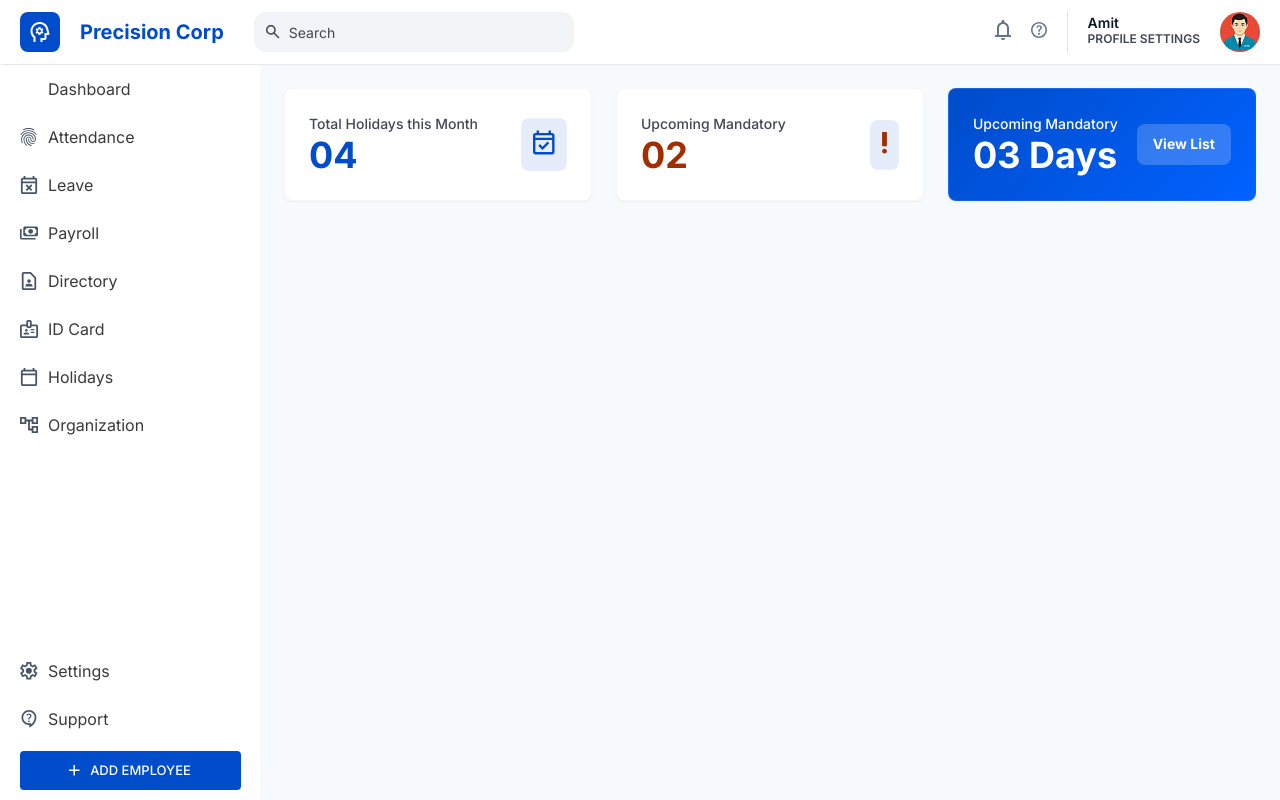
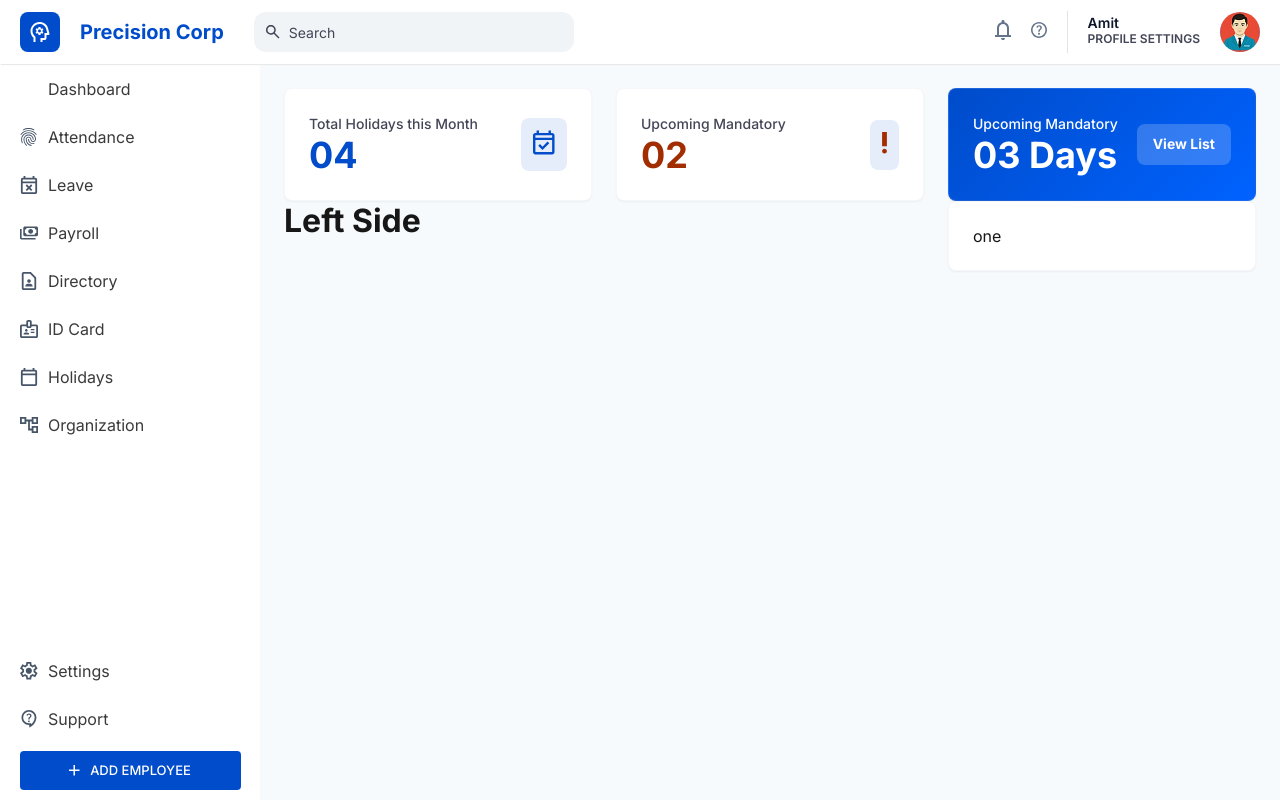
Before and after one commit to farhanarshad100/CRM, a Next.js app: page /holiday in a window 1280 px wide. Built offline with nearby package versions, Linux system fonts and the light colour scheme; sample sign-in values are in the browser's storage.

Commit message:
Right side

```diff
--- a/package.json
+++ b/package.json
@@ -13,7 +13,7 @@
     "@emotion/styled": "^11.14.1",
     "@mui/icons-material": "^9.1.1",
     "@mui/material": "^9.0.1",
-    "@mui/x-date-pickers": "^9.3.0",
+    "@mui/x-date-pickers": "^9.6.0",
     "dayjs": "^1.11.21",
     "next": "16.2.6",
     "react": "19.2.4",
--- /dev/null
+++ b/src/components/holiday/calenderRightCard.js
@@ -0,0 +1,15 @@
+import { Box } from '@mui/material'
+import React from 'react'
+import style from './style'
+
+const CalenderRightCard = () => {
+  return (
+ <>
+ <Box sx={style.holidayCard}>
+    one
+ </Box>
+ </>
+  )
+}
+
+export default CalenderRightCard
--- /dev/null
+++ b/src/components/holiday/holidayCalender.js
@@ -0,0 +1,11 @@
+import React from 'react'
+
+const holidayCalender = () => {
+  return (
+    <div>
+      <h1>Left Side</h1>
+    </div>
+  )
+}
+
+export default holidayCalender
--- a/src/components/holiday/index.js
+++ b/src/components/holiday/index.js
@@ -1,10 +1,22 @@
 import React from 'react'
 import HolidayTop from './holidayTop'
+import HolidayCalendar from './holidayCalender'
+import { Grid } from '@mui/material'
+import CalenderRightCard from './calenderRightCard'
 
 const HoliDayDetails = () => {
   return (
  <>
  <HolidayTop/>
+ <Grid container spacing={3}>
+    <Grid size={8}>
+<HolidayCalendar/>
+    </Grid>
+    <Grid size={4}>
+        <CalenderRightCard/>
+    </Grid>
+
+</Grid>
  </>
   )
 }
```
Also changed, not shown: 1 other file (tests, documents, lock files or other folders).
